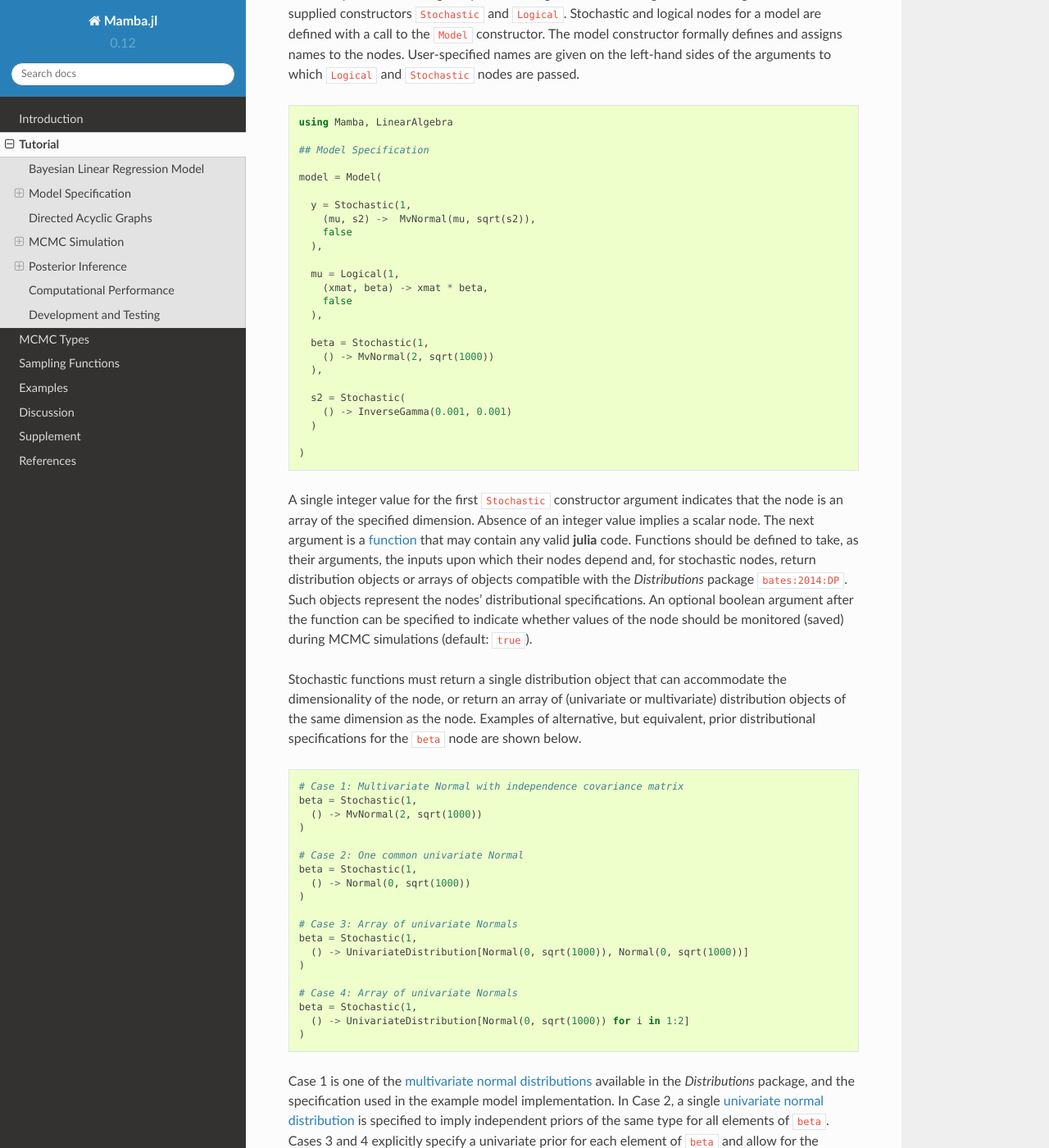
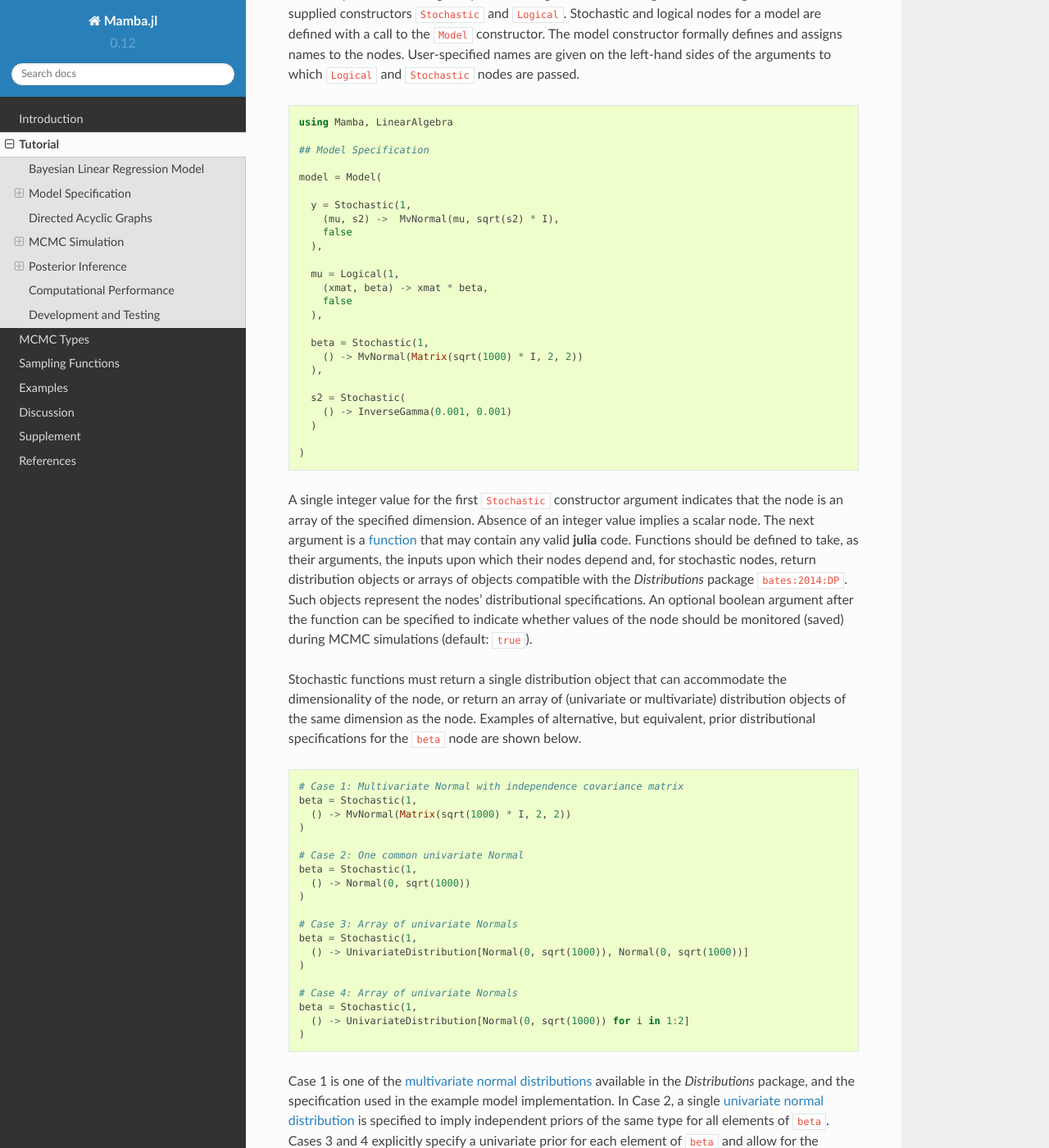
Before and after one commit to brian-j-smith/Mamba.jl, a Sphinx documentation site: the page built from doc/tutorial.rst, in a window 1280 px wide and 1400 px high, scrolled down 1399 px. Shown: the whole window at 82% size. Built offline with Sphinx 7.4.7 and the Read the Docs theme 2.0.0, drawn with Linux system fonts in a browser that asks for light colours; formulas are drawn with MathJax 3; cross-references to code outside the pages are shown as plain code; some of the changed text lies outside the part shown.

Commit message:
Update covariance matrices in MvNormal()

```diff
--- a/doc/tutorial.rst
+++ b/doc/tutorial.rst
@@ -78,7 +78,7 @@
     model = Model(
 
       y = Stochastic(1,
-        (mu, s2) ->  MvNormal(mu, sqrt(s2)),
+        (mu, s2) ->  MvNormal(mu, sqrt(s2) * I),
         false
       ),
 
@@ -88,7 +88,7 @@
       ),
 
       beta = Stochastic(1,
-        () -> MvNormal(2, sqrt(1000))
+        () -> MvNormal(Matrix(sqrt(1000) * I, 2, 2))
       ),
 
       s2 = Stochastic(
@@ -105,7 +105,7 @@
 
     # Case 1: Multivariate Normal with independence covariance matrix
     beta = Stochastic(1,
-      () -> MvNormal(2, sqrt(1000))
+      () -> MvNormal(Matrix(sqrt(1000) * I, 2, 2))
     )
 
     # Case 2: One common univariate Normal
@@ -187,7 +187,7 @@
     ## User-Defined Sampling Scheme
     scheme3 = [Gibbs_beta, Gibbs_s2]
 
-In these samplers, the respective ``MvNormal(2, sqrt(1000))`` and ``InverseGamma(0.001, 0.001)`` priors on stochastic nodes ``beta`` and ``s2`` are accessed directly through the ``distr`` :ref:`fields <section-Stochastic>`.  Features of the `Distributions` objects returned by ``beta.distr`` and ``s2.distr`` can, in turn, be extracted with method functions defined in that package or through their own fields.  For instance, ``mean(beta.distr)`` and ``invcov(beta.distr)`` apply method functions to extract the mean vector and inverse-covariance matrix of the ``beta`` prior.  Whereas, ``shape(s2.distr)`` and ``scale(s2.distr)`` extract the shape and scale parameters from fields of the inverse-gamma prior.  `Distributions` method functions can be found in that package's `documentation <http://distributionsjl.readthedocs.io>`_; whereas, fields are found in the `source code <https://github.com/JuliaStats/Distributions.jl>`_.
+In these samplers, the respective ``MvNormal(Matrix(sqrt(1000) * I, 2, 2))`` and ``InverseGamma(0.001, 0.001)`` priors on stochastic nodes ``beta`` and ``s2`` are accessed directly through the ``distr`` :ref:`fields <section-Stochastic>`.  Features of the `Distributions` objects returned by ``beta.distr`` and ``s2.distr`` can, in turn, be extracted with method functions defined in that package or through their own fields.  For instance, ``mean(beta.distr)`` and ``invcov(beta.distr)`` apply method functions to extract the mean vector and inverse-covariance matrix of the ``beta`` prior.  Whereas, ``shape(s2.distr)`` and ``scale(s2.distr)`` extract the shape and scale parameters from fields of the inverse-gamma prior.  `Distributions` method functions can be found in that package's `documentation <http://distributionsjl.readthedocs.io>`_; whereas, fields are found in the `source code <https://github.com/JuliaStats/Distributions.jl>`_.
 
 When possible to do so, direct sampling from full conditions is often preferred in practice because it tends to be more efficient than general-purpose algorithms.  Schemes that mix the two approaches can be used if full conditionals are available for some model parameters but not for others.  Once a sampling scheme is formulated in `Mamba`, it can be assigned to an existing model with a call to the ``setsamplers!`` function.
 
```
Also changed, not shown: 11 other files.
